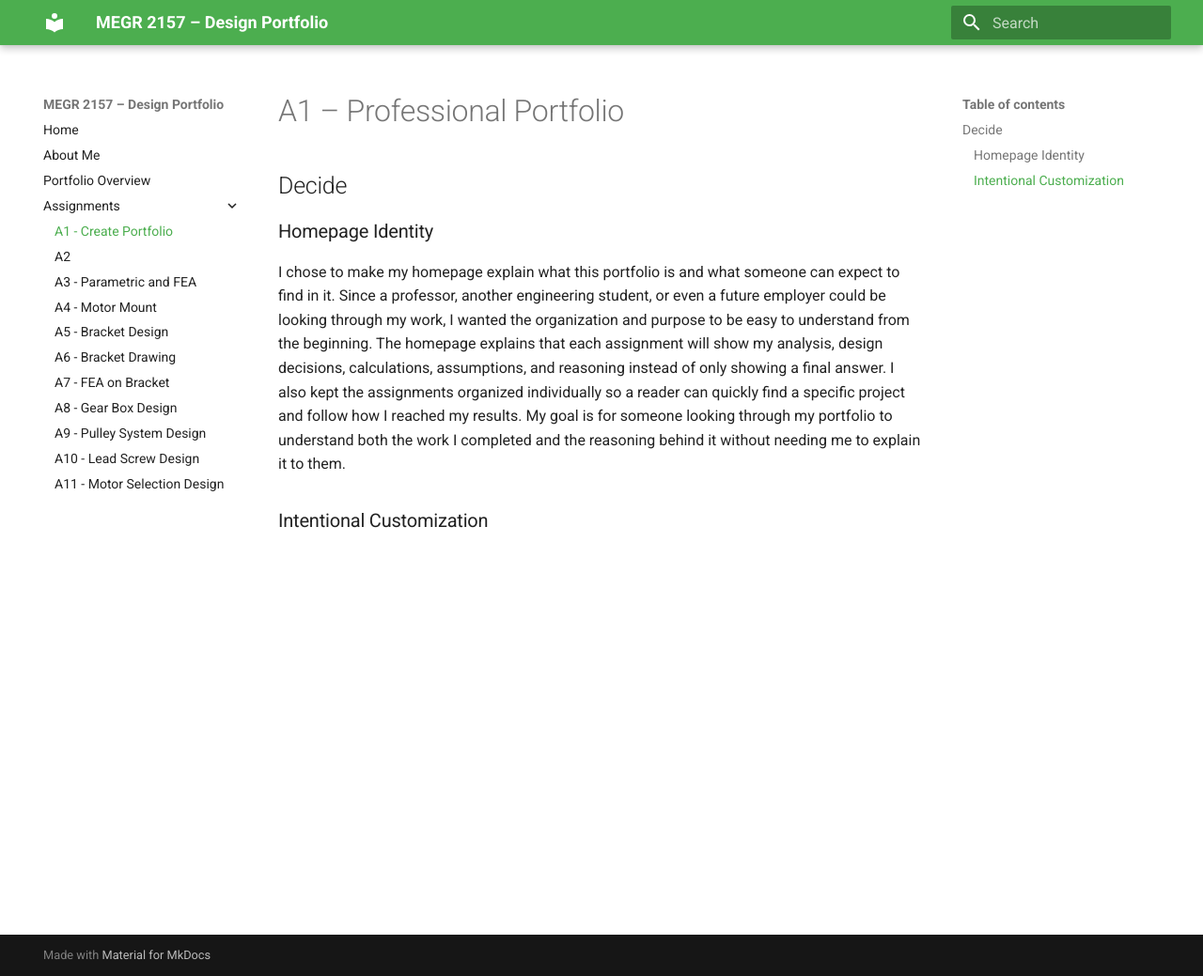
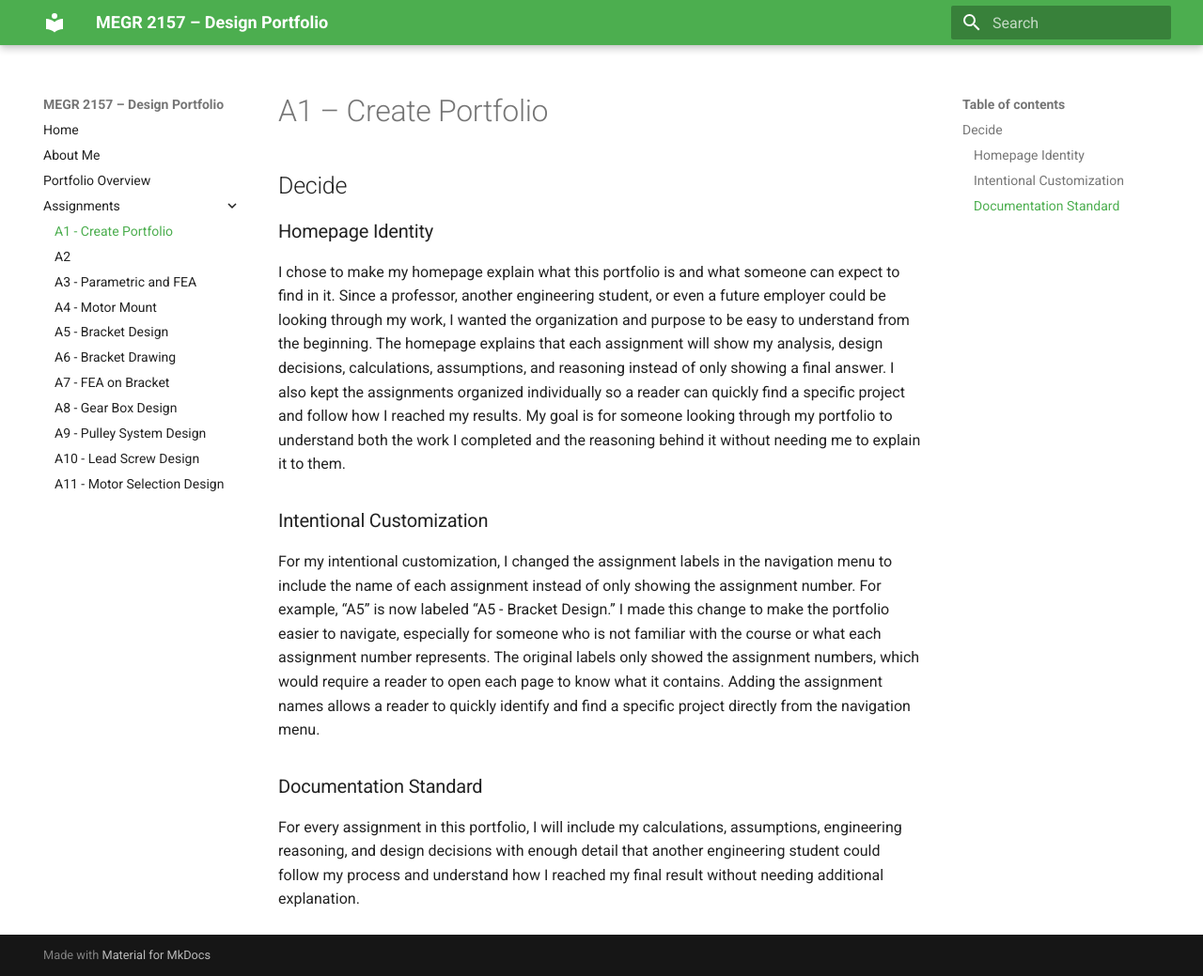
Before and after one commit to KaileighAnn/kaileighs-megr2157-portfolio, an MkDocs documentation site: the page built from docs/assignments/A01/index.md, in a window 1280 px wide and 1039 px high. Shown: the whole window at 94% size. Built offline with MkDocs 1.6.1 and Material for MkDocs 9.7.7, drawn with Linux system fonts in a browser that asks for light colours.

Commit message:
Revise portfolio title and improve navigation labels
Updated the title and enhanced navigation labels for clarity.

```diff
--- a/docs/assignments/A01/index.md
+++ b/docs/assignments/A01/index.md
@@ -1,7 +1,11 @@
-# A1 – Professional Portfolio
+# A1 – Create Portfolio
 ## Decide
 
 ### Homepage Identity
 I chose to make my homepage explain what this portfolio is and what someone can expect to find in it. Since a professor, another engineering student, or even a future employer could be looking through my work, I wanted the organization and purpose to be easy to understand from the beginning. The homepage explains that each assignment will show my analysis, design decisions, calculations, assumptions, and reasoning instead of only showing a final answer. I also kept the assignments organized individually so a reader can quickly find a specific project and follow how I reached my results. My goal is for someone looking through my portfolio to understand both the work I completed and the reasoning behind it without needing me to explain it to them.
 
 ### Intentional Customization
+For my intentional customization, I changed the assignment labels in the navigation menu to include the name of each assignment instead of only showing the assignment number. For example, “A5” is now labeled “A5 - Bracket Design.” I made this change to make the portfolio easier to navigate, especially for someone who is not familiar with the course or what each assignment number represents. The original labels only showed the assignment numbers, which would require a reader to open each page to know what it contains. Adding the assignment names allows a reader to quickly identify and find a specific project directly from the navigation menu.
+
+### Documentation Standard
+For every assignment in this portfolio, I will include my calculations, assumptions, engineering reasoning, and design decisions with enough detail that another engineering student could follow my process and understand how I reached my final result without needing additional explanation.
```
